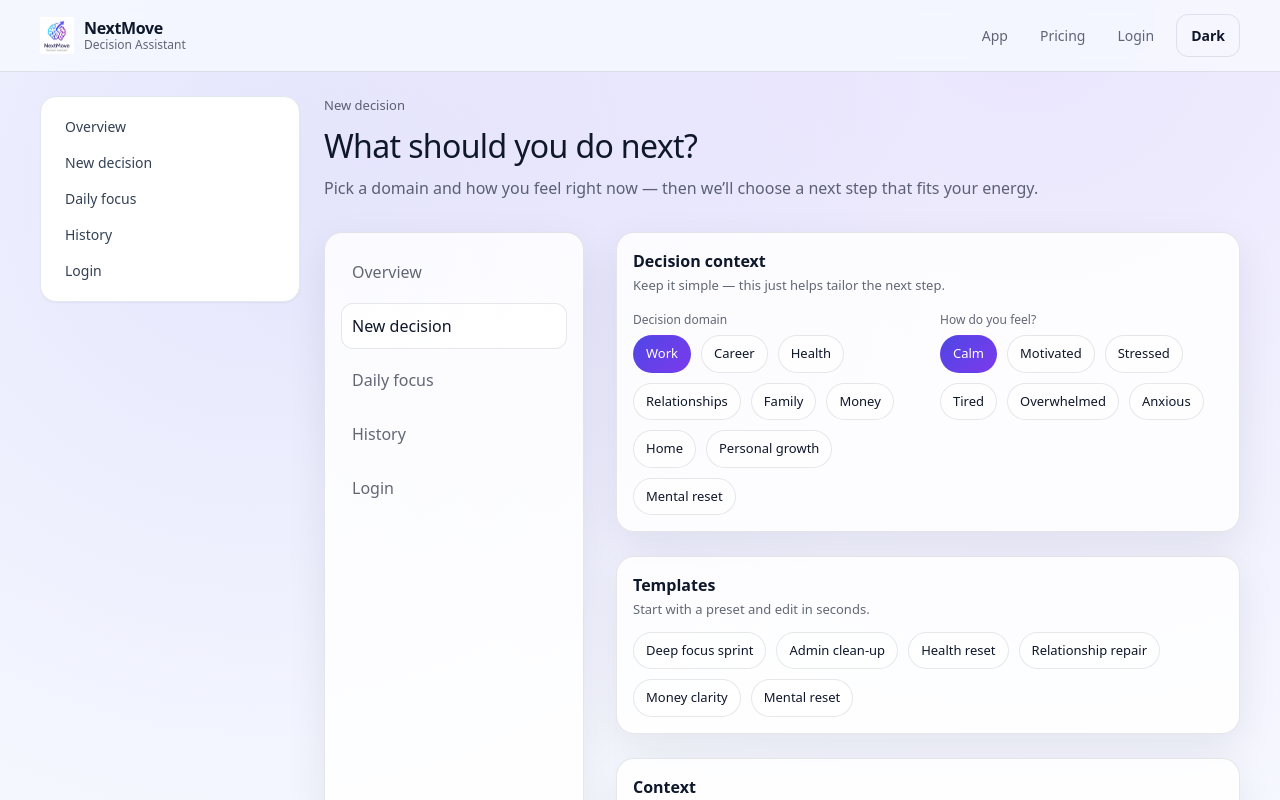
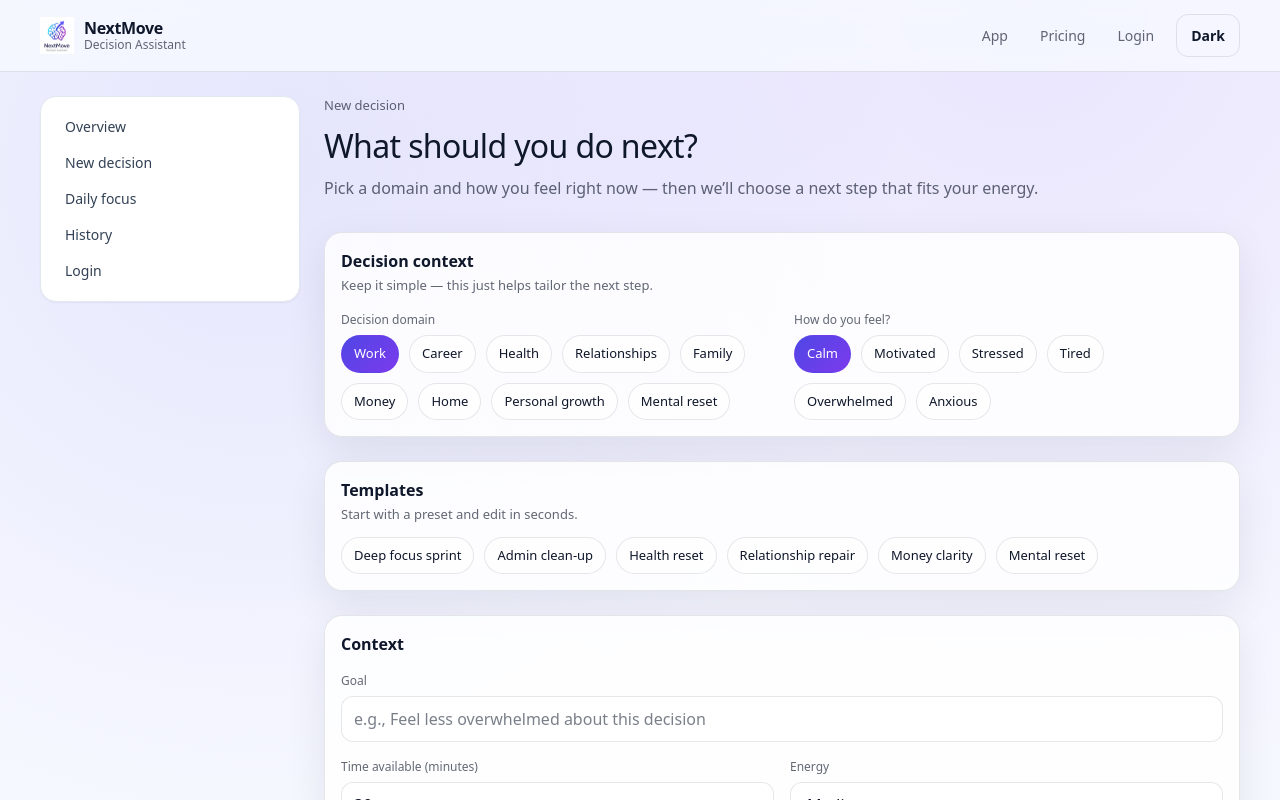
Before and after one commit to devender0609/next_move_2, a Next.js app: page /app/decide in a window 1280 px wide. Shown: the top 800 px of the page. Built offline with nearby package versions, Linux system fonts and the light colour scheme.

Commit message:
Remove duplicate sidebar in decide page + widen app layout

```diff
--- a/app/app/decide/page.tsx
+++ b/app/app/decide/page.tsx
@@ -54,10 +54,7 @@ export default function DecidePage() {
   }
 
   function addTask() {
-    setTasks((prev) => [
-      ...prev,
-      { title: "", benefit: 3, energy: 3, hardness: 3, tags: "" },
-    ]);
+    setTasks((prev) => [...prev, { title: "", benefit: 3, energy: 3, hardness: 3, tags: "" }]);
   }
 
   function removeTask(idx: number) {
@@ -79,26 +76,18 @@ export default function DecidePage() {
   }
 
   function scoreTask(t: Task) {
-    // Higher benefit better; lower energy/hardness better.
-    // Small bias toward tasks that match low energy contexts.
     const energyBias = energyLevel === "Low" ? 0.4 : energyLevel === "High" ? -0.2 : 0.0;
     const timeBias = timeMinutes <= 15 ? 0.3 : timeMinutes >= 60 ? -0.1 : 0.0;
 
-    return (
-      t.benefit * 1.2 -
-      t.energy * (1.0 + energyBias) -
-      t.hardness * 0.9 +
-      timeBias
-    );
+    return t.benefit * 1.2 - t.energy * (1.0 + energyBias) - t.hardness * 0.9 + timeBias;
   }
 
   function computeConfidence(best: Task) {
-    // Simple heuristic: if it’s easy + high benefit → high confidence
     const ease = 6 - (best.energy + best.hardness) / 2;
     const strength = best.benefit + ease;
-    if (strength >= 8) return "High" as const;
-    if (strength >= 6.5) return "Medium" as const;
-    return "Low" as const;
+    if (strength >= 8) return "High";
+    if (strength >= 6.5) return "Medium";
+    return "Low";
   }
 
   function getRecommendation() {
@@ -126,16 +115,11 @@ export default function DecidePage() {
     const best = ranked[0];
     const alternatives = ranked.slice(1, 3).map((t) => t.title);
 
-    const confidence = computeConfidence(best);
-    const reason =
-      `Chosen because it balances high benefit with a manageable energy cost and “how hard it feels” ` +
-      `for your current mood (${mood}) and energy (${energyLevel}).`;
-
     setRecommendation({
       title: best.title,
-      reason,
+      reason: `Chosen because it balances benefit with a manageable energy cost and resistance for your current mood (${mood}) and energy (${energyLevel}).`,
       alternatives,
-      confidence,
+      confidence: computeConfidence(best),
     });
   }
 
@@ -151,40 +135,18 @@ export default function DecidePage() {
         </div>
       </div>
 
-      <div className="grid grid-cols-1 lg:grid-cols-[260px_1fr] gap-8">
-        {/* Sidebar */}
-        <aside className="sidebar-card">
-          <div className="sidebar-nav">
-            <a className="side-link" href="/app">Overview</a>
-            <a className="side-link side-link-active" href="/app/decide">New decision</a>
-            <a className="side-link" href="/app/focus">Daily focus</a>
-            <a className="side-link" href="/app/history">History</a>
-            <a className="side-link" href="/app/login">Login</a>
-          </div>
-        </aside>
-
-        {/* Main */}
+      {/* ✅ Full-width content (no duplicate sidebar/grid) */}
       <section className="space-y-6">
-          {/* Context selection */}
         <div className="card">
-            <div className="card-title-row">
-              <div>
           <div className="card-title">Decision context</div>
           <div className="card-sub">Keep it simple — this just helps tailor the next step.</div>
-              </div>
-            </div>
 
           <div className="grid grid-cols-1 md:grid-cols-2 gap-6 mt-4">
             <div>
               <div className="label">Decision domain</div>
               <div className="chip-row">
                 {domains.map((d) => (
-                    <button
-                      key={d}
-                      type="button"
-                      className={`chip ${d === domain ? "chip-on" : ""}`}
-                      onClick={() => setDomain(d)}
-                    >
+                  <button key={d} type="button" className={`chip ${d === domain ? "chip-on" : ""}`} onClick={() => setDomain(d)}>
                     {d}
                   </button>
                 ))}
@@ -195,12 +157,7 @@ export default function DecidePage() {
               <div className="label">How do you feel?</div>
               <div className="chip-row">
                 {moods.map((m) => (
-                    <button
-                      key={m}
-                      type="button"
-                      className={`chip ${m === mood ? "chip-on" : ""}`}
-                      onClick={() => setMood(m)}
-                    >
+                  <button key={m} type="button" className={`chip ${m === mood ? "chip-on" : ""}`} onClick={() => setMood(m)}>
                     {m}
                   </button>
                 ))}
@@ -209,7 +166,6 @@ export default function DecidePage() {
           </div>
         </div>
 
-          {/* Templates */}
         <div className="card">
           <div className="card-title">Templates</div>
           <div className="card-sub">Start with a preset and edit in seconds.</div>
@@ -233,32 +189,19 @@ export default function DecidePage() {
           </div>
         </div>
 
-          {/* Goal & constraints */}
         <div className="card">
           <div className="card-title">Context</div>
 
           <div className="mt-4 space-y-4">
             <div>
               <div className="label">Goal</div>
-                <input
-                  className="input"
-                  placeholder="e.g., Feel less overwhelmed about this decision"
-                  value={goal}
-                  onChange={(e) => setGoal(e.target.value)}
-                />
+              <input className="input" placeholder="e.g., Feel less overwhelmed about this decision" value={goal} onChange={(e) => setGoal(e.target.value)} />
             </div>
 
             <div className="grid grid-cols-1 md:grid-cols-2 gap-4">
               <div>
                 <div className="label">Time available (minutes)</div>
-                  <input
-                    className="input"
-                    type="number"
-                    min={5}
-                    max={240}
-                    value={timeMinutes}
-                    onChange={(e) => setTimeMinutes(Number(e.target.value || 0))}
-                  />
+                <input className="input" type="number" min={5} max={240} value={timeMinutes} onChange={(e) => setTimeMinutes(Number(e.target.value || 0))} />
               </div>
 
               <div>
@@ -273,14 +216,11 @@ export default function DecidePage() {
           </div>
         </div>
 
-          {/* Tasks */}
         <div className="card">
           <div className="card-title-row">
             <div>
               <div className="card-title">Tasks</div>
-                <div className="card-sub">
-                  Benefit = upside. Energy cost = time/effort. How hard it feels = resistance.
-                </div>
+              <div className="card-sub">Benefit = upside. Energy cost = time/effort. How hard it feels = resistance.</div>
             </div>
 
             <button type="button" className="btn btn-primary" onClick={addTask}>
@@ -298,69 +238,33 @@ export default function DecidePage() {
                   </button>
                 </div>
 
-                  <input
-                    className="input"
-                    placeholder={domain === "Relationships" ? "e.g., Send a kind check-in text" : "e.g., Draft 3 slides"}
-                    value={t.title}
-                    onChange={(e) => updateTask(idx, { title: e.target.value })}
-                  />
+                <input className="input" placeholder="e.g., Draft 3 slides" value={t.title} onChange={(e) => updateTask(idx, { title: e.target.value })} />
 
                 <div className="grid grid-cols-1 md:grid-cols-4 gap-3 mt-3">
                   <div>
                     <div className="label">Benefit (1–5)</div>
-                      <input
-                        className="input"
-                        type="number"
-                        min={1}
-                        max={5}
-                        value={t.benefit}
-                        onChange={(e) => updateTask(idx, { benefit: Number(e.target.value || 3) })}
-                      />
+                    <input className="input" type="number" min={1} max={5} value={t.benefit} onChange={(e) => updateTask(idx, { benefit: Number(e.target.value || 3) })} />
                   </div>
 
                   <div>
                     <div className="label">Energy cost (1–5)</div>
-                      <input
-                        className="input"
-                        type="number"
-                        min={1}
-                        max={5}
-                        value={t.energy}
-                        onChange={(e) => updateTask(idx, { energy: Number(e.target.value || 3) })}
-                      />
+                    <input className="input" type="number" min={1} max={5} value={t.energy} onChange={(e) => updateTask(idx, { energy: Number(e.target.value || 3) })} />
                   </div>
 
                   <div>
                     <div className="label">How hard it feels (1–5)</div>
-                      <input
-                        className="input"
-                        type="number"
-                        min={1}
-                        max={5}
-                        value={t.hardness}
-                        onChange={(e) => updateTask(idx, { hardness: Number(e.target.value || 3) })}
-                      />
+                    <input className="input" type="number" min={1} max={5} value={t.hardness} onChange={(e) => updateTask(idx, { hardness: Number(e.target.value || 3) })} />
                   </div>
 
                   <div>
                     <div className="label">Deadline (optional)</div>
-                      <input
-                        className="input"
-                        type="date"
-                        value={t.deadline || ""}
-                        onChange={(e) => updateTask(idx, { deadline: e.target.value })}
-                      />
+                    <input className="input" type="date" value={t.deadline || ""} onChange={(e) => updateTask(idx, { deadline: e.target.value })} />
                   </div>
                 </div>
 
                 <div className="mt-3">
                   <div className="label">Tags (comma separated)</div>
-                    <input
-                      className="input"
-                      placeholder="e.g., relationships, family, health"
-                      value={t.tags || ""}
-                      onChange={(e) => updateTask(idx, { tags: e.target.value })}
-                    />
+                  <input className="input" placeholder="e.g., relationships, family, health" value={t.tags || ""} onChange={(e) => updateTask(idx, { tags: e.target.value })} />
                 </div>
               </div>
             ))}
@@ -378,7 +282,6 @@ export default function DecidePage() {
             </button>
           </div>
 
-            {/* Result panel */}
           {recommendation && (
             <div className="result-card mt-6">
               <div className="result-title">Your best next step</div>
@@ -386,9 +289,7 @@ export default function DecidePage() {
               <div className="result-reason">{recommendation.reason}</div>
 
               <div className="result-meta">
-                  <span className={`badge badge-${recommendation.confidence.toLowerCase()}`}>
-                    Confidence: {recommendation.confidence}
-                  </span>
+                <span className={`badge badge-${recommendation.confidence.toLowerCase()}`}>Confidence: {recommendation.confidence}</span>
               </div>
 
               {recommendation.alternatives.length > 0 && (
@@ -406,6 +307,5 @@ export default function DecidePage() {
         </div>
       </section>
     </div>
-    </div>
   );
 }
```
Lines whose indentation alone changed are shown as unchanged.
